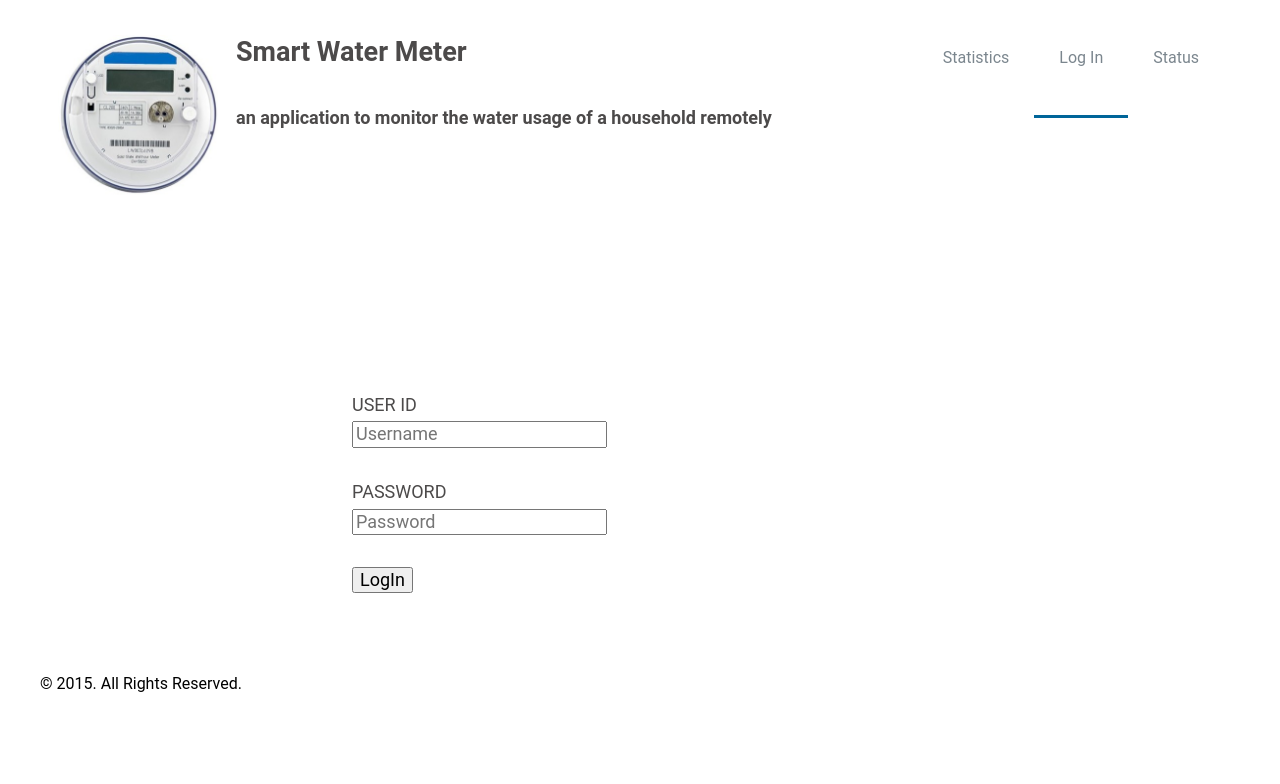
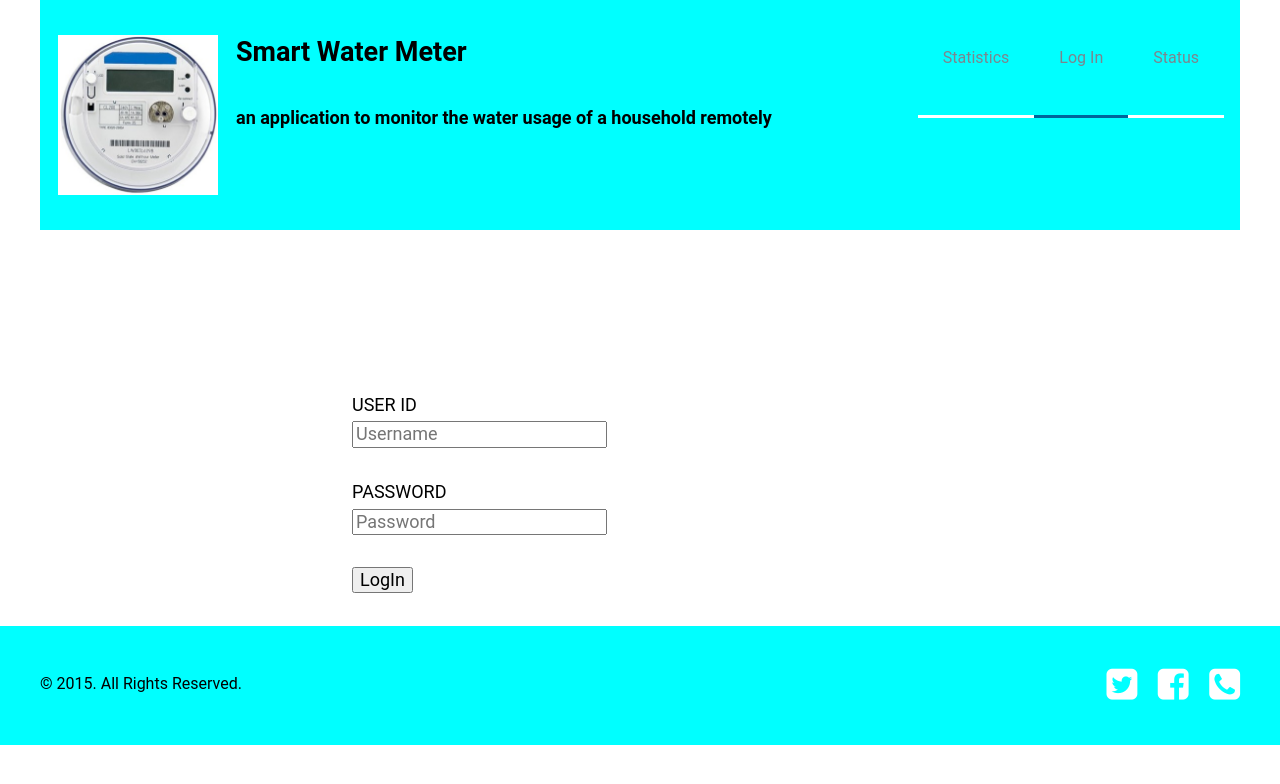
Before and after one commit to SpEcHiDe/SEM, a PHP site: page / in a window 1280 px wide. Shown: the top 784 px of the page. Run offline with PHP 8.4, Linux system fonts and the light colour scheme; some libraries are stand-ins or nearby versions.

Commit message:
changed background color to make it look like water

```diff
--- a/WEB/css/style_01.css
+++ b/WEB/css/style_01.css
@@ -1,5 +1,7 @@
+
+
 body{
-	color: #4c4a4a;
+	color: "blue";
 }
 
 a,
@@ -108,7 +110,7 @@ ul.navmenu li a:active {
 /* footer */
 
 .footer {
-	background-color: white;
+	background-color: aqua;
 	color: black;
 }
 
@@ -126,4 +128,6 @@ ul.navmenu li a:active {
 
 header.wrap {
 	padding: 0;
+	background-color: aqua;
+	color: black;
 }
```
